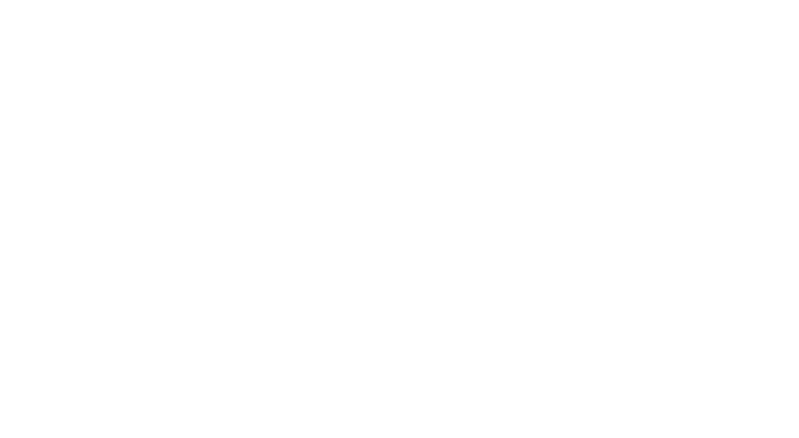
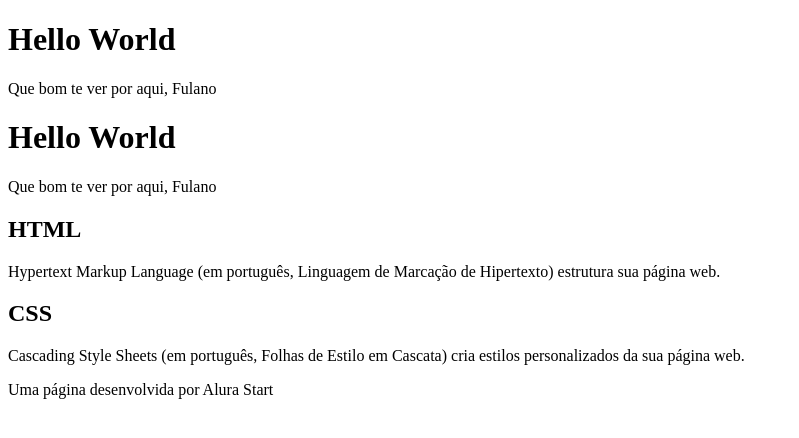
Before and after one commit to ProfaMKamie/RepositorioAluraWBM, a plain HTML site: page index.html in a window 1280 px wide. Shown: the whole page, without its empty margins (0-799 px from the left). Drawn offline with Linux system fonts and the light colour scheme.

Commit message:
Add files via upload

```diff
--- a/index.html
+++ b/index.html
@@ -1,11 +1,30 @@
 <!DOCTYPE html>
-<html lang="pt-br">
-<head>
-    <meta charset="UTF-8">
-    <meta name="viewport" content="width=device-width, initial-scale=1.0">
-    <title>Hello World</title>
-</head>
+<html lang="pt-BR">
 <body>
+    <header>
+        <h1>Hello World</h1>
+        <p>Que bom te ver por aqui, Fulano</p>
+    <!-- Código omitido --->
+<body>
+    <header>
+        <h1>Hello World</h1>
+        <p>Que bom te ver por aqui, Fulano</p>
+
+    </header>
+
+    <section>
+        <h2>HTML</h2>
+        <P>Hypertext Markup Language (em português, Linguagem de Marcação de Hipertexto) estrutura sua página web.</P>
+
+        <h2>CSS</h2>
+        <P>Cascading Style Sheets (em português, Folhas de Estilo em Cascata) cria estilos personalizados da sua página web.</P>
+
+    </section>
+
+    <footer>
+        <P>Uma página desenvolvida por Alura Start</P>
+
+    </footer>
 
 </body>
 </html>
```
